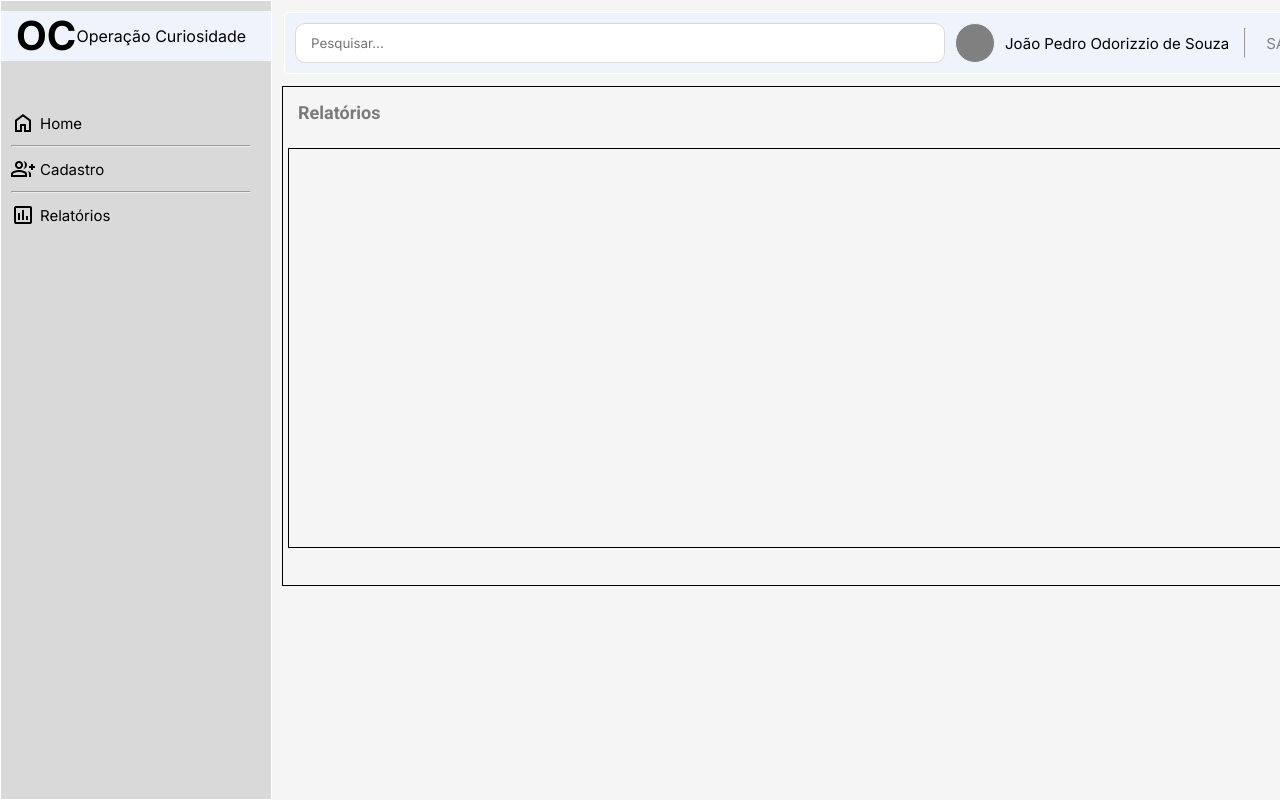
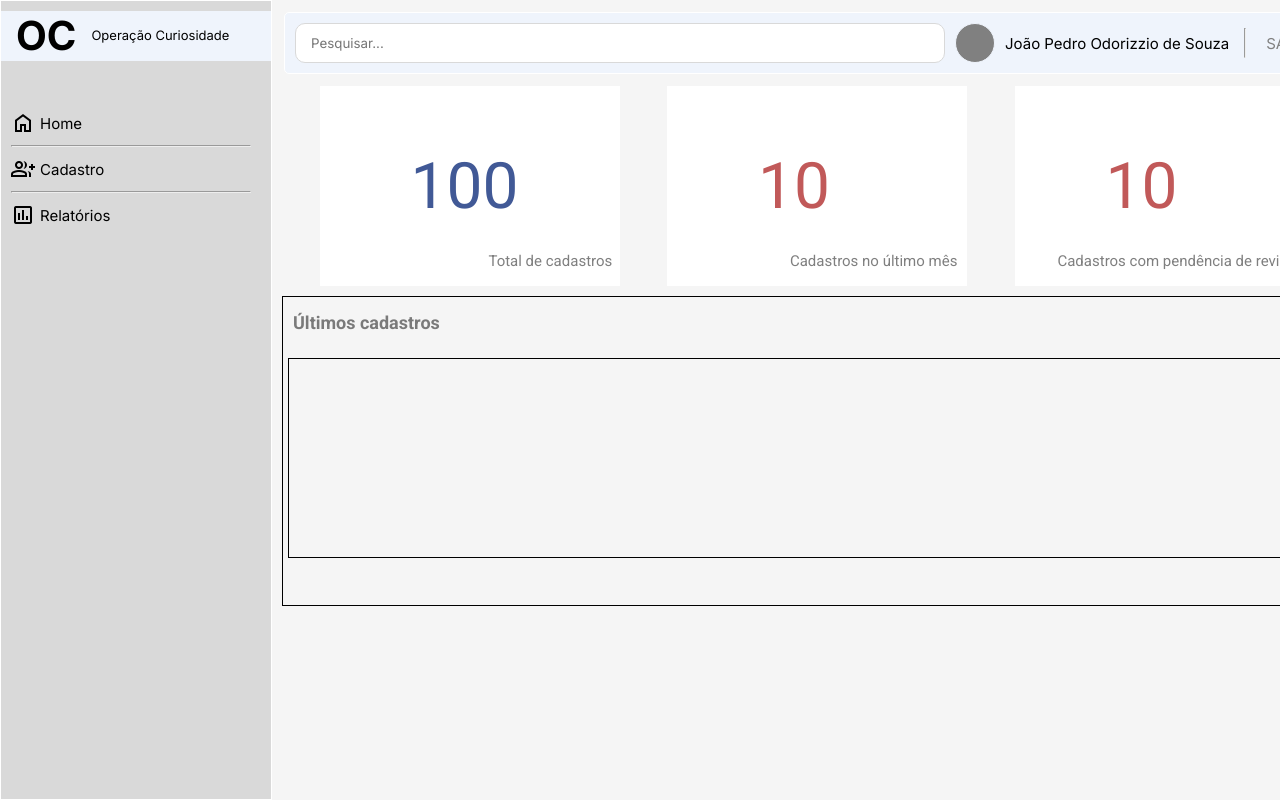
Before and after one commit to Pedro200231/projeto-oc, a plain HTML site: page home.html in a window 1280 px wide. Shown: the top 800 px of the page. Drawn offline with nearby package versions, Linux system fonts and the light colour scheme.

Commit message:
fiz metade da home

```diff
--- a/home.css
+++ b/home.css
@@ -47,7 +47,7 @@ div > span#h2{
     font-weight: 400;
     font-size: 13px;
     line-height: 21.06px;
-
+    margin-left: 15px;
 }
 nav > p{
     display: flex;
@@ -103,11 +103,98 @@ header > span > a{
     text-decoration: none;
 }
 
+div#cadastro{
+    display: flex;
+    align-items: center;
+    margin: 10px;
+    margin-left: 20px;
+}
+div > div#cadastrototal{
+    display: flex;
+    align-items: center;
+    background-color: white;
+    border: 1px solid white;
+    width: 300px;
+    height: 200px;
+    margin: auto;
+}
+div > div#cadastrototal > span{
+    margin-left: 90px;
+    color: #415996;
+    font-family: 'Roboto', sans-serif;
+    font-weight: 400;
+    font-size: 64px;
+}
+
+div > div#cadastrototal > p{
+    margin-top: 150px;
+    margin-left: -30px;
+    color: #00000080;
+    font-family: 'Roboto', sans-serif;
+    font-weight: 400;
+    font-size: 15px;
+}
+
+div > div#cadastromes{
+    display: flex;
+    align-items: center;
+    background-color: white;
+    border: 1px solid white;
+    width: 300px;
+    height: 200px;
+    margin: auto;
+    margin-left: 20px;
+}
+
+div > div#cadastromes > span{
+    margin-left: 90px;
+    color: #C15959;
+    font-family: 'Roboto', sans-serif;
+    font-weight: 400;
+    font-size: 64px;
+}
+div > div#cadastromes > p{
+    margin-top: 150px;
+    margin-left: -40px;
+    color: #00000080;
+    font-family: 'Roboto', sans-serif;
+    font-weight: 400;
+    font-size: 15px;
+}
+
+div > div#cadastropr{
+    display: flex;
+    align-items: center;
+    background-color: white;
+    border: 1px solid white;
+    width: 300px;
+    height: 200px;
+    margin: auto;
+    margin-left: 20px;
+}
+
+div > div#cadastropr> span{
+    margin-left: 90px;
+    color: #C15959;
+    font-family: 'Roboto', sans-serif;
+    font-weight: 400;
+    font-size: 64px;
+}
+
+div > div#cadastropr > p{
+    margin-top: 150px;
+    margin-left: -120px;
+    color: #00000080;
+    font-family: 'Roboto', sans-serif;
+    font-weight: 400;
+    font-size: 15px;
+}
+
 main{
     display: block;
     border: 1px solid black;
     width: 1050px;
-    height: 500px;
+    height: 310px;
     padding: 5px;
     margin: 10px;
 }
@@ -117,12 +204,12 @@ main > h1{
     font-family: 'Roboto', sans-serif;
     line-height: 21.09px;
     color: #00000080;
-    margin-left: 10px;
+    margin-left: 5px;
     margin-top: 10px;
 }
 main > div{
     border: 1px solid black;
     width: 1000px;
-    height: 400px;
+    height: 200px;
     margin-top: 25px;
 }
--- a/home.html
+++ b/home.html
@@ -10,7 +10,7 @@
 <body>
     <nav>
         <div>
-                <span id="h1">OC</span> <spanid="h2">Operação Curiosidade</span>
+                <span id="h1">OC</span> <span id="h2">Operação Curiosidade</span>
         </div>
         <p><span class="material-symbols-outlined">
             home</span> Home</p>
@@ -24,7 +24,7 @@
             </span>Relatórios</p>
     </nav>
 
-    <div>
+    <div id="corpo">
         <header>
             <input type="text" name="txt" id="txt" placeholder="Pesquisar...">
             <div id="bola">
@@ -33,11 +33,28 @@
             <hr>
             <span><a href="login.html">SAIR</a></span>
         </header>
+        <div id="cadastro">
+            <div id="cadastrototal">
+                <span>100</span>
+                <p>Total de cadastros</p>
+            </div>
+            <div id="cadastromes">
+                <span>10</span>
+                <p>Cadastros no último mês</p>
+            </div>
+            <div id="cadastropr">
+                <span>10</span>
+                <p>Cadastros com pendência de revisão</p>
+
+            </div>
+        </div>
 
         <main>
-            <h1>Relatórios</h1>
+            <h1>Últimos cadastros</h1>
             <div>
+                <table>
 
+                </table>
             </div>
         </main>
     </div>
```
